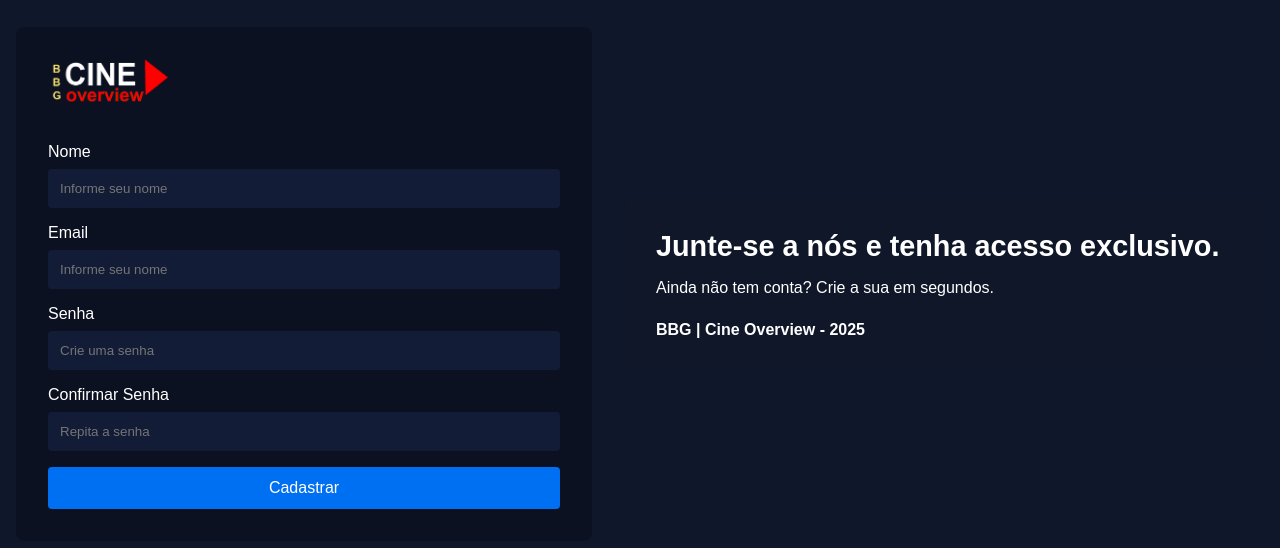
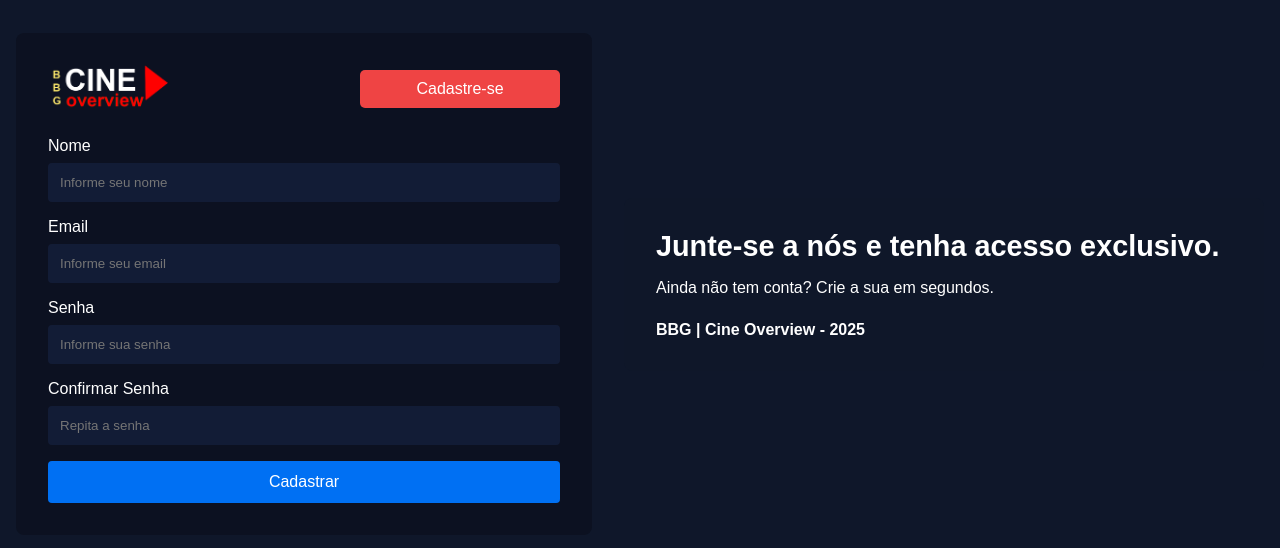
Before and after one commit to acrisiopb/React-WebFilme, a Next.js app in the folder movie_app/: page /register in a window 1280 px wide. Shown: the part 116-664 px from the top of the page. Built offline with nearby package versions, Linux system fonts and the light colour scheme.

Commit message:
Register - Correção

```diff
--- a/movie_app/src/app/register/index.scss
+++ b/movie_app/src/app/register/index.scss
@@ -10,6 +10,17 @@ body {
   background: #0f172a;
 }
 
+.card-left .top-bar {
+  display: flex;
+  justify-content: space-between;
+  align-items: center;
+  margin-bottom: 1.5rem;
+
+  .logo-img {
+    max-height: 60px;
+  }
+}
+
 .container {
   display: flex;
   justify-content: center;
@@ -20,12 +31,9 @@ body {
 
   img {
     width: 120px;
-        height: 5%;
-        margin-bottom: 35px;
-
+    height: auto;
+    // margin-bottom: 35px;
   }
-
-
 
   .card-left,
   .card-right {
@@ -53,11 +61,12 @@ body {
       margin-bottom: 1.5rem;
       font-size: 1rem;
     }
-        .apresetacao-img{
+
+    .apresetacao-img {
       width: 90%;
+    }
 
-        }
-        .rodape{
+    .rodape {
       display: flex;
       justify-content: space-between;
     }
@@ -98,7 +107,6 @@ form {
 
   .btn {
     width: 100%;
-
     padding: 0.75rem;
     border: none;
     border-radius: 4px;
@@ -112,6 +120,45 @@ form {
   .btn:hover {
     background: #005bb5;
   }
+}
+
+.toggle-button {
+  padding: 10px 20px;
+  border: none;
+  border-radius: 5px;
+  width: 200px;
+  background: #ccc;
+  color: #fff;
+  cursor: pointer;
+  transition: all 0.3s;
+  font-size: 16px;
+
+  &.acessar {
+    background: #22c55e;
+  }
+
+  &.cadastro {
+    background: #ef4444;
+  }
+}
+
+/* Animação de transição */
+.form-container {
+  transition: opacity 0.3s ease, transform 0.3s ease;
+  opacity: 1;
+  transform: translateY(0);
+}
+
+.fade-out {
+  opacity: 0;
+  transform: translateY(-20px);
+  pointer-events: none;
+}
+
+.fade-in {
+  opacity: 1;
+  transform: translateY(0);
+  pointer-events: auto;
 }
 
 /* Responsivo */
@@ -129,3 +176,9 @@ form {
     }
   }
 }
+
+@media (max-width: 480px) {
+  form {
+    padding: 1rem;
+  }
+}
--- a/movie_app/src/app/register/page.tsx
+++ b/movie_app/src/app/register/page.tsx
@@ -1,6 +1,5 @@
 "use client";
 import Image from 'next/image';
-
 import { useState } from "react";
 import "./index.scss";
 import Link from 'next/link';
@@ -9,25 +8,59 @@ export default function Register() {
   const [name, setName] = useState("");
   const [email, setEmail] = useState("");
   const [password, setPassword] = useState("");
+  const [confirmPassword, setConfirmPassword] = useState("");
+  const [isOn, setIsOn] = useState(false);
+  const [closing, setClosing] = useState(false);  // controla animação de fechar
 
   const handleSubmit = (e) => {
     e.preventDefault();
+    if (!isOn && password !== confirmPassword) {
+      alert("As senhas não coincidem!");
+      return;
+    }
     console.log("Dados cadastrados:", { name, email, password });
+
+  };
+
+  const toggle = () => {
+    setClosing(true); // Inicia animação de fechar
+
+    setTimeout(() => {
+      setIsOn(prev => !prev);  // troca o modo depois que o modal "fechou"
+      setClosing(false);       // abre de novo
+      // Limpa campos se quiser:
+      setName("");
+      setEmail("");
+      setPassword("");
+      setConfirmPassword("");
+    }, 300); // duração da animação, ajuste conforme o CSS
   };
 
   return (
     <div className="container">
       <div className="card-left">
-                <form onSubmit={handleSubmit}>
-                    <Link href="/"><Image
+        <form onSubmit={handleSubmit} className={`form-container ${closing ? "fade-out" : "fade-in"}`}>
+          <div className="top-bar">
+            <Link href="/">
+              <Image
                 src="/logoCine.png"
                 alt="BBG CINE"
                 width={170}
                 height={80}
                 className="logo-img"
-                    /></Link>
+              />
+            </Link>
+            <button
+              type="button"
+              onClick={toggle}
+              className={`toggle-button ${isOn ? "acessar" : "cadastro"}`}
+            >
+              {isOn ? "Acessar" : "Cadastre-se"}
+            </button>
+          </div>
 
-
+          {!isOn && (
+            <>
               <label className="label-input">Nome</label>
               <input
                 type="text"
@@ -37,11 +70,13 @@ export default function Register() {
                 required
                 className="input-field"
               />
+            </>
+          )}
 
           <label className="label-input">Email</label>
           <input
             type="email"
-                        placeholder="Informe seu nome"
+            placeholder="Informe seu email"
             value={email}
             onChange={(e) => setEmail(e.target.value)}
             required
@@ -51,23 +86,29 @@ export default function Register() {
           <label className="label-input">Senha</label>
           <input
             type="password"
-                        placeholder="Crie uma senha"
+            placeholder="Informe sua senha"
             value={password}
             onChange={(e) => setPassword(e.target.value)}
             required
             className="input-field"
           />
-                    <label className="label-input"> Confirmar Senha</label>
+
+          {!isOn && (
+            <>
+              <label className="label-input">Confirmar Senha</label>
               <input
                 type="password"
                 placeholder="Repita a senha"
-                        value={password}
-                        onChange={(e) => setPassword(e.target.value)}
+                value={confirmPassword}
+                onChange={(e) => setConfirmPassword(e.target.value)}
                 required
                 className="input-field"
               />
+            </>
+          )}
+
           <button type="submit" className="btn">
-                        Cadastrar
+            {isOn ? "Acessar" : "Cadastrar"}
           </button>
         </form>
       </div>
@@ -75,9 +116,8 @@ export default function Register() {
       <div className="card-right">
         <h1>Junte-se a nós e tenha acesso exclusivo.</h1>
         <p>Ainda não tem conta? Crie a sua em segundos.</p>
-                <strong className='rodape'>BBG | Cine Overview - 2025 </strong>
+        <strong className='rodape'>BBG | Cine Overview - 2025</strong>
       </div>
-
     </div>
   );
 }
--- a/movie_app/src/components/Navbar/index.tsx
+++ b/movie_app/src/components/Navbar/index.tsx
@@ -24,7 +24,7 @@ export default function Navbar() {
 
           </Link>
            <Link href="/register">
-            <p>Login</p>
+            <p>Acessar</p>
           </Link>
         </div>
       </nav>
--- /dev/null
+++ b/movie_app/src/components/ToggleButton/index.scss
@@ -0,0 +1,22 @@
+
+    .toggle-button {
+        padding: 10px 20px;
+        border: none;
+        border-radius: 5px;
+        width: 200px;
+        background: #ccc;
+        color: #fff;
+        cursor: pointer;
+        transition: all 0.3s;
+        font-size: 16px;
+    }
+
+    .toggle-button.on {
+        background: #22c55e;
+        /* verde */
+    }
+
+    .toggle-button.off {
+        background: #ef4444;
+        /* vermelho */
+    }
```
Also changed, not shown: movie_app/src/components/ToggleButton/index.tsx (added, +22 -0 lines). Lines whose indentation alone changed are shown as unchanged.
